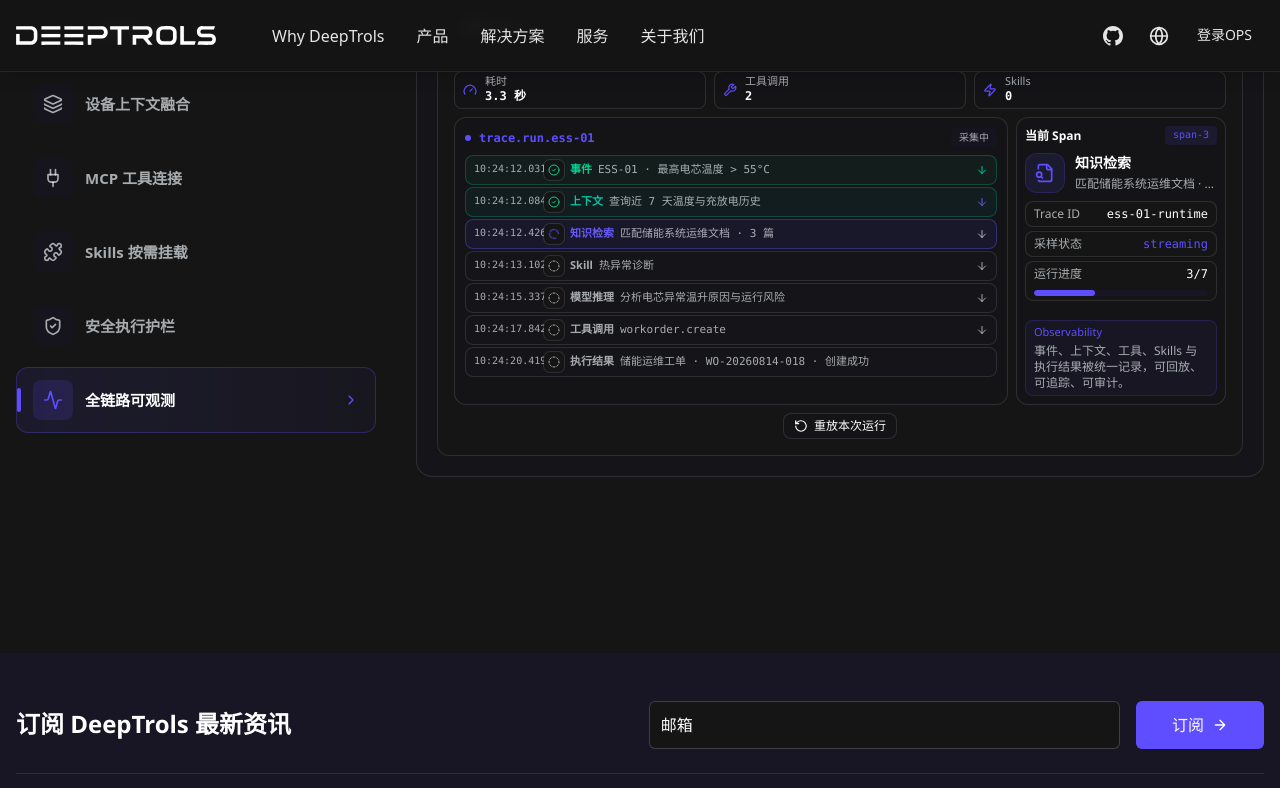
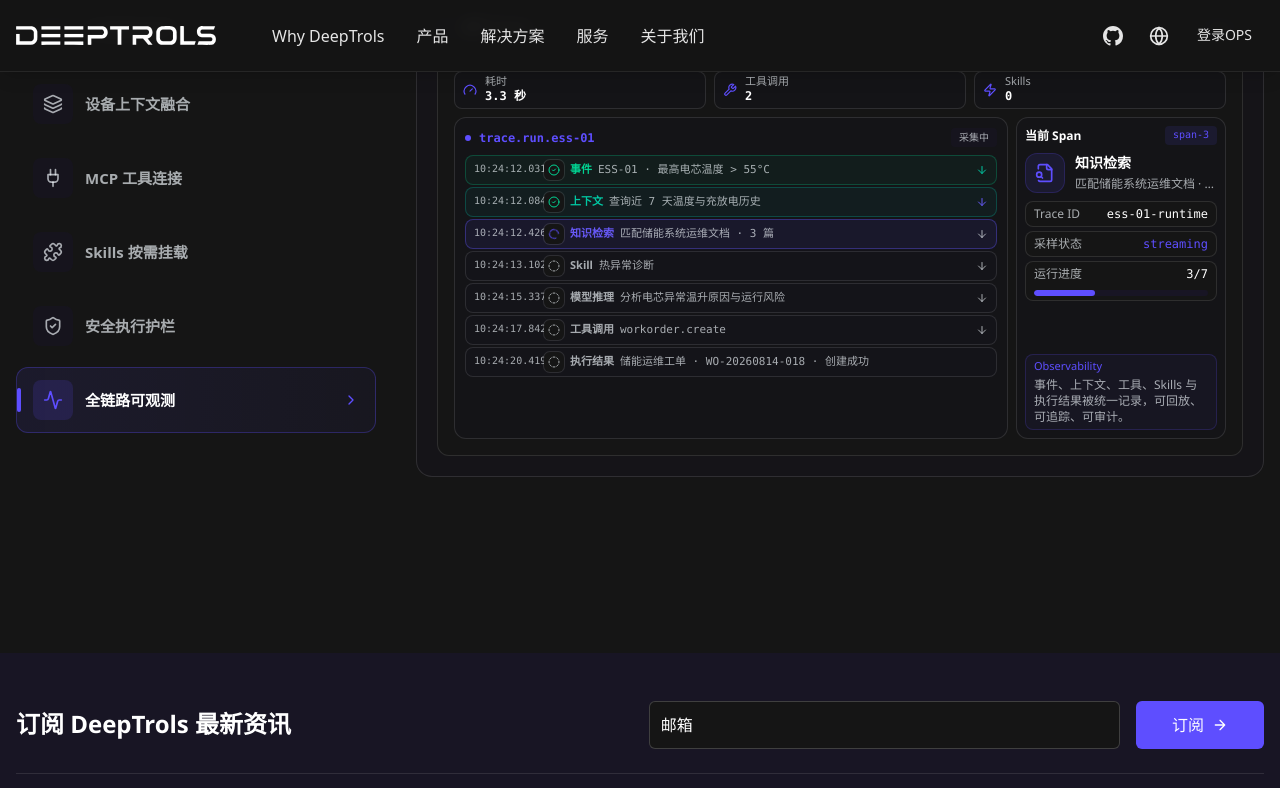
Before and after one commit to DeepTrols/DeePTrolsWeb, a Nuxt app: page /products/device-agent in a window 1280 px wide. Both pictures are taken after a click on the button "全链路可观测". Shown: the part 3575-4363 px from the top of the page. Built offline with nearby package versions, Linux system fonts and the light colour scheme.

Commit message:
fix(TASK-008.21): remove trace replay control

```diff
--- a/components/product/device-agent/runtime/RuntimeTracePanel.vue
+++ b/components/product/device-agent/runtime/RuntimeTracePanel.vue
@@ -10,7 +10,6 @@
   FileSearch,
   Gauge,
   LoaderCircle,
-  RotateCcw,
   Wrench,
   Zap,
 } from '@lucide/vue'
@@ -29,7 +28,7 @@
 const TOOL_STEP_INDEXES = [1, 2, 4, 5]
 const SKILL_STEP_INDEX = 3
 
-const { elapsed, finished, restart } = useRuntimeTimeline(TOTAL_MS)
+const { elapsed, finished } = useRuntimeTimeline(TOTAL_MS)
 
 const activeIndex = computed(() =>
   Math.min(
@@ -242,14 +241,5 @@
         </div>
       </aside>
     </div>
-
-    <button
-      type="button"
-      class="mx-auto mt-2 flex w-fit cursor-pointer items-center gap-1.5 rounded-lg border border-dt-line-strong/60 bg-dt-bg-soft/20 px-2.5 py-1 text-xs font-medium text-highlighted transition-colors duration-300 hover:border-primary/40 hover:text-primary"
-      @click="restart()"
-    >
-      <RotateCcw class="size-3.5" aria-hidden="true" />
-      重放本次运行
-    </button>
   </RuntimePanelShell>
 </template>
--- a/doc/product/PAGE_REQUIREMENTS/PRODUCT/AIIOT/DEVICEAGENT/NewSection.md
+++ b/doc/product/PAGE_REQUIREMENTS/PRODUCT/AIIOT/DEVICEAGENT/NewSection.md
@@ -510,11 +510,9 @@
 * Tool 调用数量逐渐增加
 * Skills 数量逐渐增加
 
-底部增加：
+底部不再增加手动重放按钮：
 
-重放本次运行
-
-点击后重新播放整个 Trace 动画。
+Trace 按统一运行时循环自动重播。
 
 
 统一交互要求
@@ -556,12 +554,12 @@
 
 实现说明（TASK-008.3）：三个 Section 依次装配在 `pages/products/device-agent.vue` 的 Section1（智能体生态）之后。Section2「智能体架构」落地为 `components/product/device-agent/DeviceAgentArchitectureSection.vue`，复用公共 `ProductSystemSection` + `ProductSystemFlowFrame`（flow 暂不传入，仅占位，桌面端显示网格底纹占位框）。Section3「核心价值」落地为 `components/product/device-agent/DeviceAgentValueSection.vue`，复用 `ProductFeatureGridSection(columns="three")`，数据集中在 `data/device-agent.ts`（`deviceAgentValueItems`，`iconLabel` 01/02/03），并传入 `:icon-bordered="false"` 去掉数字 icon 边框；为此公共 `FeatureCard` 的 `iconLabel` 分支新增对 `iconBordered`/`iconFilled` 的支持（通过 `--dt-icon-box-shadow`/`--dt-icon-box-bg` 变量覆写，默认渲染不变）。
 
-Section4「核心能力」落地为 `components/product/device-agent/DeviceAgentRuntimeSection.vue`，整体沿用参考页 `grid gap-8 lg:grid-cols-[360px_1fr] lg:gap-10` 布局：左侧 6 个能力 Tab（Active 竖线 / primary 图标 / `from-primary/10 to-primary/5` 渐变、Hover `bg-dt-bg-soft/50` 与右侧箭头），右侧动画面板通过 `:key` 切换并重播入场动画。6 个动画面板位于 `components/product/device-agent/runtime/`（RuntimeEventPanel / RuntimeContextPanel / RuntimeToolsPanel / RuntimeSkillsPanel / RuntimeGuardrailsPanel / RuntimeTracePanel），统一经 `RuntimePanelShell` 承载固定高度容器（`h-[520px] sm:h-[480px] lg:h-[460px]`、muted 外层 + default 内层卡片、状态 Badge），并共享 `useRuntimeTimeline.ts` 的 SSR 安全 rAF 计时器驱动分阶段动画；能力 Tab 与 Trace 步骤数据集中在 `data/device-agent.ts`（`deviceAgentRuntimeTabs` / `deviceAgentTraceSteps`）。全部动画统一使用 ESS-01 储能柜电芯温度异常案例，Trace 面板底部提供「重放本次运行」按钮重放整条 Trace。
+Section4「核心能力」落地为 `components/product/device-agent/DeviceAgentRuntimeSection.vue`，整体沿用参考页 `grid gap-8 lg:grid-cols-[360px_1fr] lg:gap-10` 布局：左侧 6 个能力 Tab（Active 竖线 / primary 图标 / `from-primary/10 to-primary/5` 渐变、Hover `bg-dt-bg-soft/50` 与右侧箭头），右侧动画面板通过 `:key` 切换并重播入场动画。6 个动画面板位于 `components/product/device-agent/runtime/`（RuntimeEventPanel / RuntimeContextPanel / RuntimeToolsPanel / RuntimeSkillsPanel / RuntimeGuardrailsPanel / RuntimeTracePanel），统一经 `RuntimePanelShell` 承载固定高度容器（`h-[520px] sm:h-[480px] lg:h-[460px]`、muted 外层 + default 内层卡片、状态 Badge），并共享 `useRuntimeTimeline.ts` 的 SSR 安全 rAF 计时器驱动分阶段动画；能力 Tab 与 Trace 步骤数据集中在 `data/device-agent.ts`（`deviceAgentRuntimeTabs` / `deviceAgentTraceSteps`）。全部动画统一使用 ESS-01 储能柜电芯温度异常案例，Trace 面板不再提供手动重放按钮，统一依赖运行时循环自动重播。
 
 因站点仅暗色主题且 `bg-muted`/`bg-default`/`text-muted` 等为 `@utility` 不支持透明度修饰符，参考页的 `bg-muted/N` 统一等价为 `bg-dt-bg-soft/N`、`border-muted/60` 等价为 `border-dt-line-strong/60`、`bg-default` 等价为 `bg-dt-bg`；新增组件全部 Tailwind-only，不新增 `<style>`；面板入场动画使用 `assets/css/tailwind.css` 新增的 `--animate-panel-in` token。
 
 排版与动效优化补充：针对首版面板在固定高度内容过密、字号过小（9–10px）导致的排版错乱，6 个动画面板已整体重构——正文统一不小于 11px（`text-xs` 为主、紧凑行 `text-[11px] leading-4`、仅 Trace 时间戳保留 `text-[10px]`），并按 lg 内层约 348px 的高度预算为每个阶段预留固定布局区域：所有元素一次性渲染、仅以 opacity 渐显，杜绝动画过程中的布局跳动；Skills 任务链改为横向排列，MCP 工具调用改为左右双卡片 + 底部 3 列工具格，Trace 改为单行条目（时间戳列 + 类别/详情同行截断）并以竖线连接，审批与执行流程双栏排布。进度条宽度类按 1% 粒度生成（`useRuntimeTimeline.ts` 的 `RUNTIME_BAR_WIDTH_CLASSES`），保证条宽与百分比文案精确一致。
-循环播放补充（TASK-008.5）：`useRuntimeTimeline` 调整为循环播放——elapsed 推进至 totalMs 后保持终态 `RUNTIME_LOOP_HOLD_MS`（1200ms）再归零重播，6 个动画面板统一循环展示；Trace 面板「重放本次运行」仍可立即从第一阶段重播。
-全链路可观测重设计补充（TASK-008.21）：Trace 面板需与前序 Runtime 动画保持同一 UI 语言，不再使用待执行节点 `opacity-0` 隐藏。顶部保留耗时 / 工具调用 / Skills 指标并随时间线增长；主体改为常驻 Trace Span 卡片链路，所有节点始终存在，仅切换 pending / current / done 状态；当前节点为 primary，已完成节点为 emerald 并显示完成图标，未执行节点为 muted；右侧展示当前 Span 详情、Trace ID、采样状态、运行进度和 Observability 说明；底部保留「重放本次运行」。
+循环播放补充（TASK-008.5）：`useRuntimeTimeline` 调整为循环播放——elapsed 推进至 totalMs 后保持终态 `RUNTIME_LOOP_HOLD_MS`（1200ms）再归零重播，6 个动画面板统一循环展示；Trace 面板跟随统一循环自动从第一阶段重播，不再提供手动重放入口。
+全链路可观测重设计补充（TASK-008.21）：Trace 面板需与前序 Runtime 动画保持同一 UI 语言，不再使用待执行节点 `opacity-0` 隐藏。顶部保留耗时 / 工具调用 / Skills 指标并随时间线增长；主体改为常驻 Trace Span 卡片链路，所有节点始终存在，仅切换 pending / current / done 状态；当前节点为 primary，已完成节点为 emerald 并显示完成图标，未执行节点为 muted；右侧展示当前 Span 详情、Trace ID、采样状态、运行进度和 Observability 说明；底部不再保留手动重放按钮，释放面板高度预算。
 
 实现说明（TASK-008.9）：按需求方 inline 规范 `mcp_dev.md` 对齐「MCP 工具连接」面板（`components/product/device-agent/runtime/RuntimeToolsPanel.vue`，Tailwind-only，196 行）：shell 标题改为「MCP 工具连接」并启用 `badge-dot`（复用 TASK-008.8 的 `RuntimePanelShell.badgeDot`），`data/device-agent.ts` tools Tab `panelTitle` 同步；「Agent 判断」卡 0.5s 渐显并 Active，第一次调用开始后回落普通态；两次调用卡（timeseries.query / knowledge.search）保持左右双卡布局，参数与结果按 `ROW_STAGGER_MS = 150` 逐行 opacity 渐显，完成后右上角显示 `CircleCheck + 284 ms / 176 ms`，调用期间底部工具格对应工具高亮；结果 chips 文案按规范修正为「电芯一致性异常」；新增 shell footer 文案「Agent 通过 MCP 协议连接设备、数据与业务工具，在消息流中完成读取、查询、检索与执行。」。时间轴重排：JUDGE 500 → CALL1 1800（params 2000 / done 2600 / results 2800）→ CALL2 4000（params 4200 / done 4800 / results 5000）→ 下一步 6200 → 总时长 7200ms，`useRuntimeTimeline(7200)` + 1200ms hold ≈ 8.4s 重播；全部元素一次渲染、仅 opacity 渐显，无布局跳动。
--- a/doc/tasks/review/TASK-008.21-device-agent-trace-panel-redesign.md
+++ b/doc/tasks/review/TASK-008.21-device-agent-trace-panel-redesign.md
@@ -29,16 +29,17 @@
 1. Trace 面板保持 `RuntimePanelShell` 外壳、固定高度与深色卡片语言。
 2. 所有 Trace 元素始终存在，不再用 `opacity-0` 隐藏待执行节点。
 3. 当前节点使用 `primary`，已完成节点使用 `emerald` 完成状态，未执行节点使用 `muted`。
-4. 视觉结构参考前序动画：小卡片、IconBox、连接箭头/线、状态 chip、实时指标与底部重放按钮。
+4. 视觉结构参考前序动画：小卡片、IconBox、连接箭头/线、状态 chip、实时指标与自动循环播放。
 5. 同步更新 Harness 与视觉契约，防止回退为静态日志列表。
 
 ## 实施记录
 - 已读取现有 Trace 面板、前序 Runtime 动画结构、NewSection 产品文档与工程约束。
-- 已重构 `RuntimeTracePanel.vue`：顶部指标 + 常驻 Trace Span 链路 + 当前 Span 详情 + 重放按钮。
+- 已重构 `RuntimeTracePanel.vue`：顶部指标 + 常驻 Trace Span 链路 + 当前 Span 详情。
 - 已移除 Trace 待执行节点的 `opacity-0` 隐藏逻辑，改为 pending / current / done 三态切换。
 - 已更新 Harness 与视觉契约，锁定 IconBox、ArrowRight、当前 Span、三态卡片、无 `opacity-0`。
 - 已更新产品需求实现补充。
-- 2026-08-22 修正 Trace 面板高度溢出：去掉独立连接行，将 ArrowRight 收进 Trace Span 卡片，压缩顶部指标、右侧详情与重放按钮间距；浏览器复测 `overflowingElements: []`，面板外框 `scrollHeight` 与 `clientHeight` 对齐。
+- 2026-08-22 修正 Trace 面板高度溢出：去掉独立连接行，将 ArrowRight 收进 Trace Span 卡片，压缩顶部指标、右侧详情与主内容间距；浏览器复测 `overflowingElements: []`，面板外框 `scrollHeight` 与 `clientHeight` 对齐。
+- 2026-08-22 按反馈移除「重放本次运行」按钮，Trace 依赖统一运行时循环自动重播，释放底部高度预算。
 
 ## 修改文件
 | 文件 | 说明 |
--- a/scripts/harness/checks/product-aiiot/device-agent-runtime-final.mjs
+++ b/scripts/harness/checks/product-aiiot/device-agent-runtime-final.mjs
@@ -47,8 +47,6 @@
   runtimeTracePanel.includes('title="运行 Trace"') &&
     runtimeTracePanel.includes('badge="采集中"') &&
     runtimeTracePanel.includes('deviceAgentTraceSteps') &&
-    runtimeTracePanel.includes('重放本次运行') &&
-    runtimeTracePanel.includes('restart') &&
     runtimeTracePanel.includes('耗时') &&
     runtimeTracePanel.includes('工具调用') &&
     runtimeTracePanel.includes('Skills') &&
@@ -69,9 +67,11 @@
     runtimeTracePanel.includes('mt-2 grid gap-0.5') &&
     runtimeTracePanel.includes('px-2 py-1 transition-all duration-300') &&
     runtimeTracePanel.includes('text-muted') &&
+    !runtimeTracePanel.includes('重放本次运行') &&
+    !runtimeTracePanel.includes('restart') &&
     !runtimeTracePanel.includes('opacity-0') &&
     !runtimeTracePanel.includes('<style'),
-  'The trace panel must replay the full ESS-01 runtime trace as always-resident observable span cards with IconBox status, connectors, live stats, current-span detail, replay control, and primary/emerald/muted state changes.',
+  'The trace panel must replay the full ESS-01 runtime trace as always-resident observable span cards with IconBox status, connectors, live stats, current-span detail, automatic loop playback, and primary/emerald/muted state changes.',
 )
 assert(
   deviceAgentData.includes('export interface DeviceAgentValueItem') &&
--- a/tests/visual/product-aiiot/device-agent-panels.contract.ts
+++ b/tests/visual/product-aiiot/device-agent-panels.contract.ts
@@ -232,8 +232,9 @@
 
     expect(tracePanel).toContain('badge="采集中"')
     expect(tracePanel).toContain('deviceAgentTraceSteps')
-    expect(tracePanel).toContain('重放本次运行')
-    expect(tracePanel).toContain('@click="restart()"')
+    expect(tracePanel).not.toContain('重放本次运行')
+    expect(tracePanel).not.toContain('@click="restart()"')
+    expect(tracePanel).not.toContain('RotateCcw')
     expect(tracePanel).toContain("import IconBox from '~/components/common/card/IconBox.vue'")
     expect(tracePanel).toContain('ArrowRight')
     expect(tracePanel).toContain('当前 Span')
```
